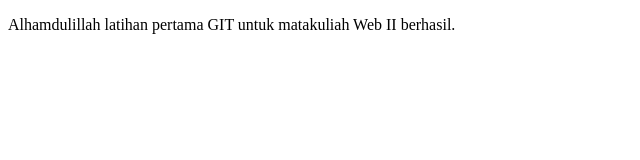
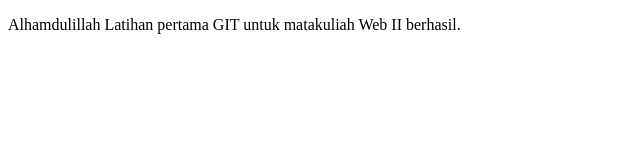
Before and after one commit to LalaFaradilla/WP2_FaradillaNurAishaKamal, a plain HTML site: page index.html in a window 1280 px wide. Shown: the full height of the page, 0-640 px from the left. Drawn offline with Linux system fonts and the light colour scheme.

Commit message:
penambahan isi index.html

```diff
--- a/index.html
+++ b/index.html
@@ -7,6 +7,6 @@
     <title>Latihan GIT - Web II UBSI</title>
 </head>
 <body>
-    <p>Alhamdulillah latihan pertama GIT untuk matakuliah Web II berhasil.</p>
+    <p>Alhamdulillah Latihan pertama GIT untuk matakuliah Web II berhasil.</p>
 </body>
 </html>
```
